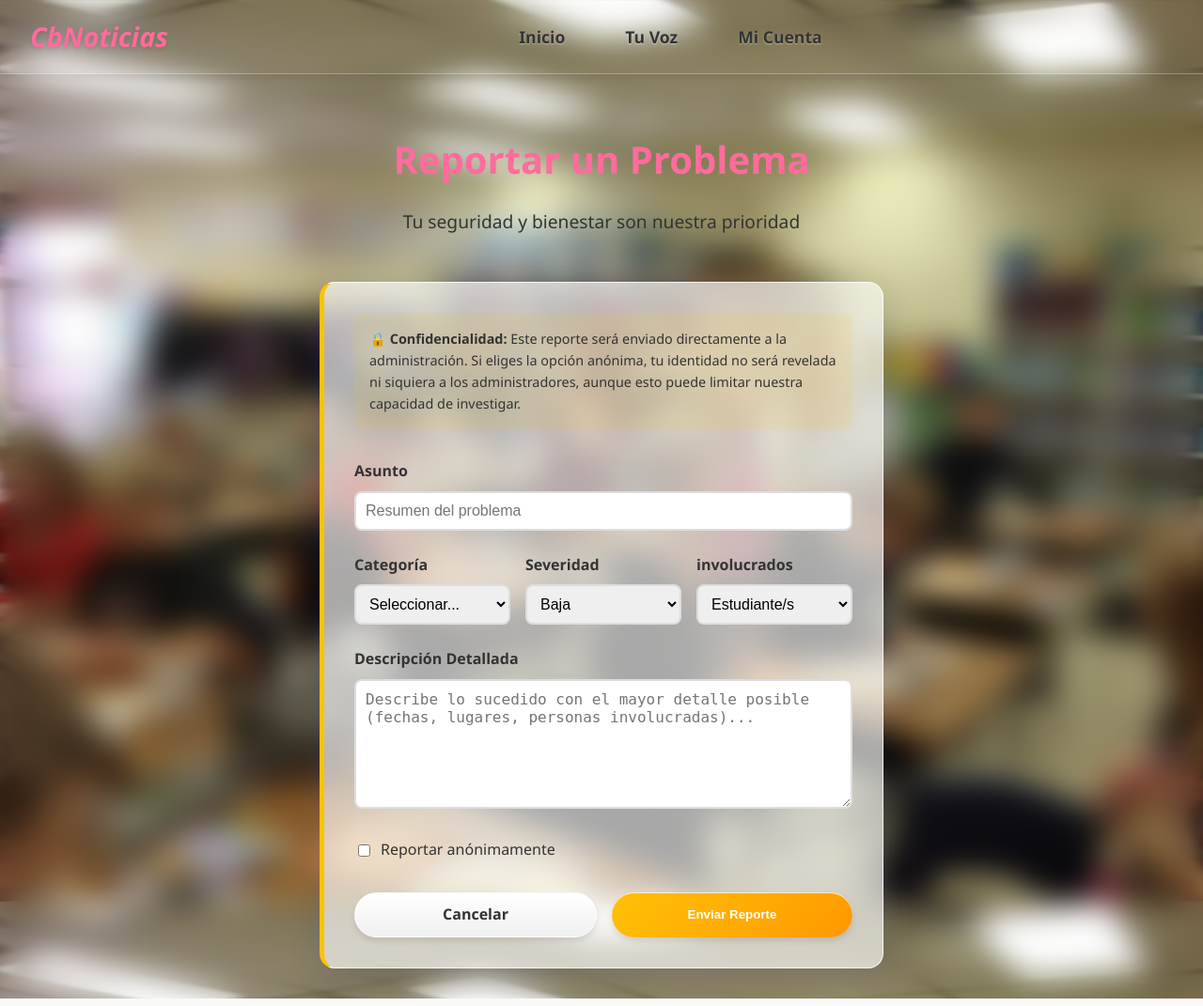
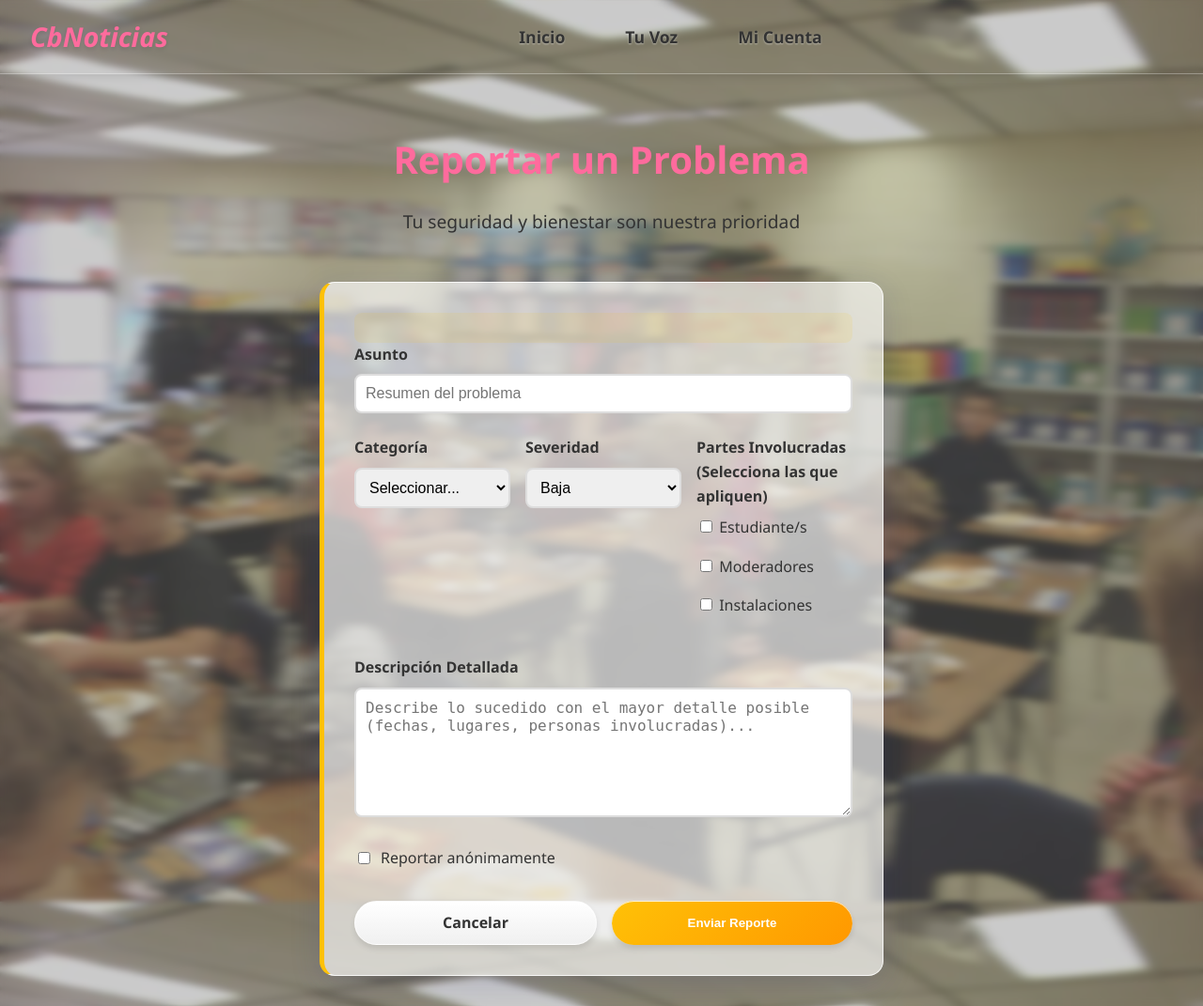
Before and after one commit to gaelcool/cbBlogs, a PHP site: page /submit_grievance.php in a window 1280 px wide. Shown: the whole page at 94% size. Run offline with PHP 8.4, Linux system fonts and the light colour scheme; the visitor is signed in with stand-in values (Sample User, id 1).

Commit message:
doinstuff

```diff
--- a/css/democracy.css
+++ b/css/democracy.css
@@ -31,11 +31,10 @@
 
 body {
     font-family: 'Segoe UI', 'Arial', sans-serif;
-    background: url("../img/council.jpg") no-repeat center center fixed;
+    background: linear-gradient(rgba(128, 128, 128, 0.4), rgba(128, 128, 128, 0.4)), url("../img/council.jpg") no-repeat center center fixed;
     background-size: cover;
     color: var(--text);
-    backdrop-filter: blur(16px);
-    -webkit-backdrop-filter: blur(16px);
+    backdrop-filter: blur(3px);
     line-height: 1.6;
     min-height: 100vh;
     margin: 0;
@@ -97,6 +96,31 @@ body {
     justify-content: center;
 }
 
+.modal-overlay {
+    display: none;
+    position: fixed;
+    top: 0;
+    left: 0;
+    width: 100%;
+    height: 100%;
+    background: rgba(0, 0, 0, 0.7);
+    z-index: 9999;
+    justify-content: center;
+    align-items: center;
+}
+
+.modal-overlay.show {
+    display: flex;
+}
+
+.modal-content {
+    background: white;
+    border-radius: 16px;
+    padding: 2rem;
+    max-width: 500px;
+    width: 90%;
+    box-shadow: 0 10px 40px rgba(0, 0, 0, 0.3);
+}
 .nav-links a {
     color: var(--text);
     text-decoration: none;
--- a/data/init.sql
+++ b/data/init.sql
@@ -207,8 +207,8 @@ CREATE TABLE problemasHH (
 
     -- Partes involucradas (opcional - funcionalidad futura)
     involves_student BOOLEAN DEFAULT 0,
-    involves_staff BOOLEAN DEFAULT 0,
-    involves_facility BOOLEAN DEFAULT 0,
+    involves_mod BOOLEAN DEFAULT 0,
+    involves_infrastructure BOOLEAN DEFAULT 0,
 
     -- Seguimiento de status
     status TEXT DEFAULT 'submitted' CHECK(status IN ('submitted', 'acknowledged', 'investigating', 'resolved', 'closed')),
--- a/submit_grievance.php
+++ b/submit_grievance.php
@@ -11,6 +11,9 @@ if ($_SERVER['REQUEST_METHOD'] === 'POST') {
     $category = $_POST['category'] ?? '';
     $severity = $_POST['severity'] ?? 'low';
     $is_anonymous = isset($_POST['is_anonymous']) ? 1 : 0;
+    $involves_student = isset($_POST['involves_student']) ? 1 : 0;
+    $involves_mod = isset($_POST['involves_mod']) ? 1 : 0;
+    $involves_infrastructure = isset($_POST['involves_infrastructure']) ? 1 : 0;
 
     if (empty($subject) || empty($description) || empty($category)) {
         $error = 'Por favor completa todos los campos obligatorios.';
@@ -18,12 +21,14 @@ if ($_SERVER['REQUEST_METHOD'] === 'POST') {
         $pdo = getPDO();
         try {
             $stmt = $pdo->prepare("
-                INSERT INTO problemasHH (
+                    INSERT INTO problemasHH (
                     subject, description, category, severity,
-                    reporter_id, is_anonimo, status
+                    reporter_id, is_anonimo, status,
+                    involves_student, involves_mod, involves_infrastructure
                 ) VALUES (
                     :subject, :desc, :cat, :sev,
-                    :uid, :anon, 'submitted'
+                    :uid, :anon, 'submitted',
+                    :inv_student, :inv_mod, :inv_infra
                 )
             ");
 
@@ -33,10 +38,13 @@ if ($_SERVER['REQUEST_METHOD'] === 'POST') {
                 ':cat' => $category,
                 ':sev' => $severity,
                 ':uid' => $_SESSION['id_usr'],
-                ':anon' => $is_anonymous
+                ':anon' => $is_anonymous,
+                ':inv_student' => $involves_student,
+                ':inv_mod' => $involves_mod,
+                ':inv_infra' => $involves_infrastructure
             ]);
 
-            // Do NOT track public contribution for grievances (privacy)
+            // Anonimidad
 
             header('Location: democracy.php?status=grievance_submitted');
             exit;
@@ -54,6 +62,29 @@ if ($_SERVER['REQUEST_METHOD'] === 'POST') {
     <title>Reportar Problema - CbNoticias</title>
     <link rel="stylesheet" href="css/democracy.css">
 </head>
+<div id="confirmModal" class="modal-overlay">
+    <div class="modal-content">
+        <h3 class="modal-header"> Confirmar Envío de Reporte</h3>
+        <div class="modal-body">
+            <p><strong>Modo:</strong> <span id="anonMode"></span></p>
+            <p><strong>Severidad:</strong> <span id="severityDisplay"></span></p>
+            <p><strong>Categoría:</strong> <span id="categoryDisplay"></span></p>
+
+            <div class="modal-warning">
+                <strong>⚠️ Importante:</strong> Este reporte será revisado por la administración. Asegúrate de que toda la información sea precisa.
+            </div>
+        </div>
+        <div class="modal-actions">
+            <button type="button" class="modal-btn modal-btn-cancel" onclick="closeModal()">
+                Cancelar
+            </button>
+            <button type="button" class="modal-btn modal-btn-confirm" onclick="confirmSubmit()">
+                Confirmar Envío
+            </button>
+        </div>
+    </div>
+</div>
+
 <body>
     <nav class="nav">
         <div class='logo'>
@@ -73,8 +104,7 @@ if ($_SERVER['REQUEST_METHOD'] === 'POST') {
         </div>
 
         <div class="form-container" style="border-left: 5px solid #FFC107;">
-            <div style="background: rgba(255, 193, 7, 0.1); padding: 1rem; border-radius: 8px; margin-bottom: 2rem; font-size: 0.9rem;">
-                <strong>🔒 Confidencialidad:</strong> Este reporte será enviado directamente a la administración. Si eliges la opción anónima, tu identidad no será revelada ni siquiera a los administradores, aunque esto puede limitar nuestra capacidad de investigar.
+            <div style="background: rgba(255, 193, 7, 0.1); padding: 1rem; border-radius: 8px; margin-bottom: 0; font-size: 0.9rem;">
             </div>
 
             <?php if ($error): ?>
@@ -110,12 +140,23 @@ if ($_SERVER['REQUEST_METHOD'] === 'POST') {
                         </select>
                     </div>
                     <div style="flex: 1;">
-                    <label class="form-label">involucrados</label>
-                    <select name="involucrados" class="form-control" required>
-                            <option value="student">Estudiante/s</option>
-                            <option value="mod">Moderardores</option>
-                            <option value="School_Infrastructure">Instalaciones</option>
-                    </select>
+                    <label class="form-label">Partes Involucradas (Selecciona las que apliquen)</label>
+                    <div class="checkbox-group" style="margin-top: 0.5rem;">
+                        <div style="display: flex; gap: 1rem; flex-wrap: wrap;">
+                            <div>
+                                <input type="checkbox" name="involves_student" id="inv_student" value="1">
+                                <label for="inv_student" style="font-weight: normal;">Estudiante/s</label>
+                            </div>
+                            <div>
+                                <input type="checkbox" name="involves_mod" id="inv_mod" value="1">
+                                <label for="inv_mod" style="font-weight: normal;">Moderadores</label>
+                            </div>
+                            <div>
+                                <input type="checkbox" name="involves_infrastructure" id="inv_infra" value="1">
+                                <label for="inv_infra" style="font-weight: normal;">Instalaciones</label>
+                            </div>
+                        </div>
+                    </div>
                     </div>
                 </div>
 
@@ -136,5 +177,36 @@ if ($_SERVER['REQUEST_METHOD'] === 'POST') {
             </form>
         </div>
     </div>
+    <script>
+let actualSubmitButton = null;
+
+document.querySelector('form').addEventListener('submit', function(e) {
+    e.preventDefault();
+
+    // Get values directly from form
+    const isAnon = document.getElementById('anon').checked;
+    const severity = document.querySelector('[name="severity"]').value;
+    const category = document.querySelector('[name="category"]').value;
+
+    // Display values in modal
+    document.getElementById('anonMode').textContent = isAnon ? '🔒 ANÓNIMO' : '📋 IDENTIFICADO';
+    document.getElementById('severityDisplay').textContent = severity.toUpperCase();
+    document.getElementById('categoryDisplay').textContent = category;
+
+    // Show modal
+    document.getElementById('confirmModal').classList.add('show');
+});
+
+function closeModal() {
+    document.getElementById('confirmModal').classList.remove('show');
+}
+
+function confirmSubmit() {
+    // Remove the event listener so form submits normally
+    const form = document.querySelector('form');
+    form.onsubmit = null;
+    form.submit();
+}
+</script>
 </body>
 </html>
```
Also changed, not shown: futurefeatures.txt (added, +41 -0 lines).
